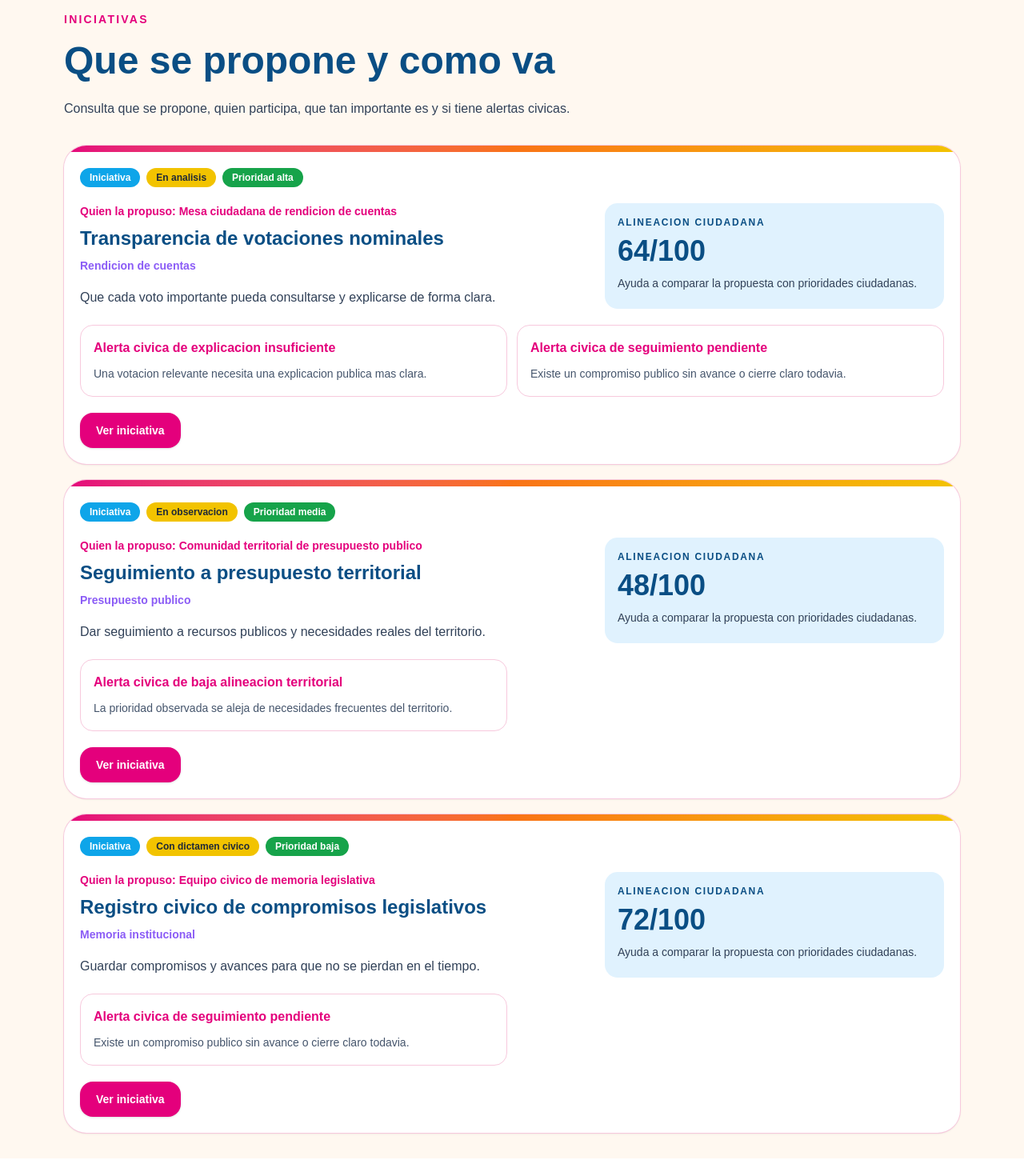
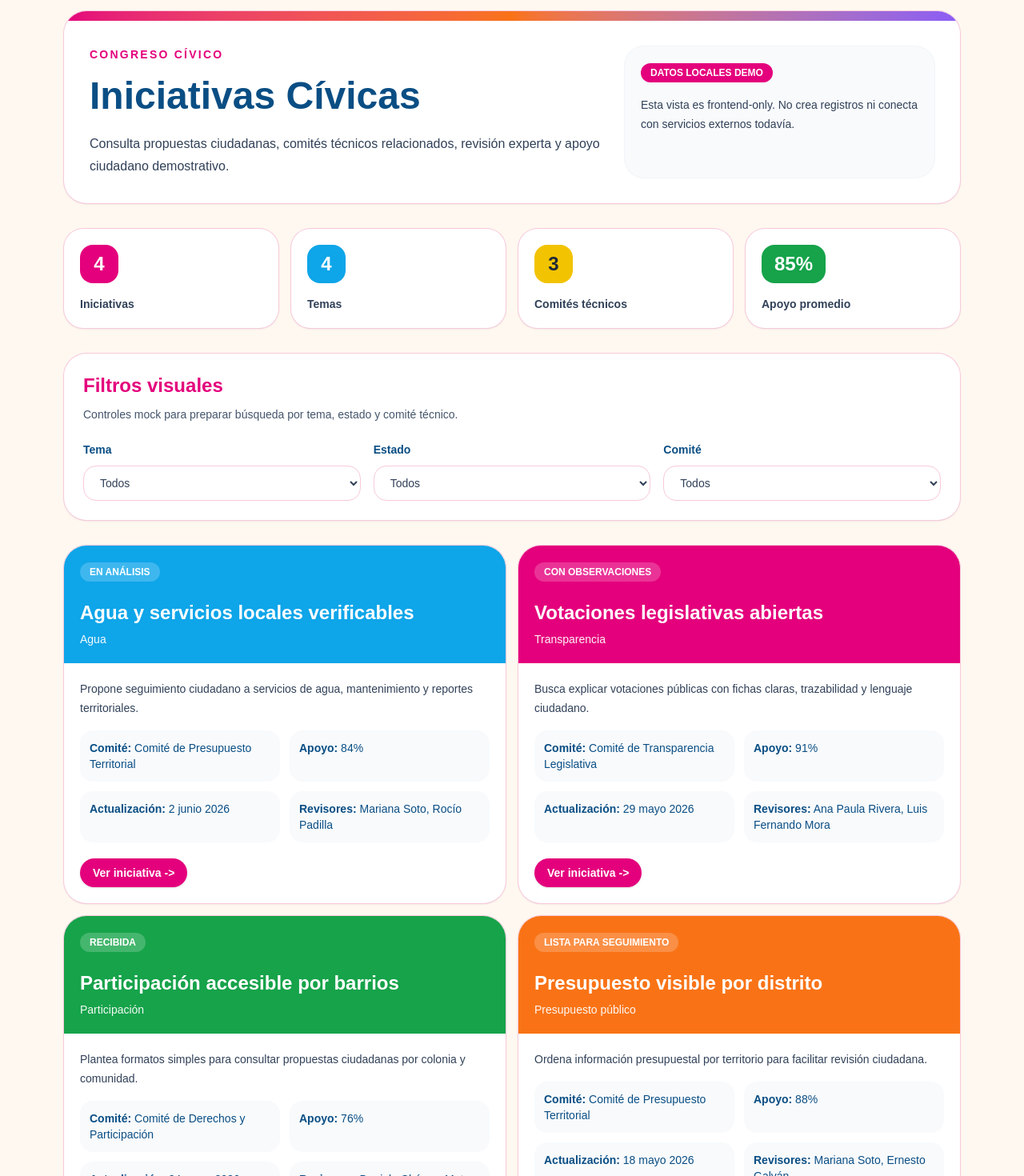
Before and after one commit to TecnocraciaParticipativaMexico/Plataforma, a Next.js app in the folder web/: page /congreso-civico/iniciativas in a window 1280 px wide. Shown: the part 60-1530 px from the top of the page at 80% size. Before the commit the page ends 1508 px from the top, so only its background shows below. Built offline with nearby package versions, Linux system fonts and the light colour scheme.

Commit message:
Actualizar listado de iniciativas cívicas

```diff
--- a/web/app/congreso-civico/iniciativas/page.tsx
+++ b/web/app/congreso-civico/iniciativas/page.tsx
@@ -1,128 +1,192 @@
 import Link from "next/link";
-import {
-  alertasCongresoCivico,
-  iniciativasCongresoCivico,
-} from "../../lib/congresoCivico";
 
-const estadoLabel = {
-  observacion: "En observacion",
-  analisis: "En analisis",
-  dictamen: "Con dictamen civico",
+type EstadoVisual = "loading" | "empty" | "error";
+type EstadoIniciativa = "Recibida" | "En análisis" | "Con observaciones" | "Lista para seguimiento";
+
+type IniciativaCivica = {
+  id: string;
+  titulo: string;
+  tema: string;
+  estado: EstadoIniciativa;
+  comiteTecnico: string;
+  expertosRevisores: string[];
+  apoyoCiudadano: number;
+  fechaActualizacion: string;
+  resumen: string;
+  color: string;
 };
 
-const prioridadLabel = {
-  baja: "Prioridad baja",
-  media: "Prioridad media",
-  alta: "Prioridad alta",
+const iniciativasCivicas: IniciativaCivica[] = [
+  {
+    id: "agua-y-servicios-locales",
+    titulo: "Agua y servicios locales verificables",
+    tema: "Agua",
+    estado: "En análisis",
+    comiteTecnico: "Comité de Presupuesto Territorial",
+    expertosRevisores: ["Mariana Soto", "Rocío Padilla"],
+    apoyoCiudadano: 84,
+    fechaActualizacion: "2 junio 2026",
+    resumen: "Propone seguimiento ciudadano a servicios de agua, mantenimiento y reportes territoriales.",
+    color: "bg-[#0EA5E9] text-white",
+  },
+  {
+    id: "votaciones-legislativas-abiertas",
+    titulo: "Votaciones legislativas abiertas",
+    tema: "Transparencia",
+    estado: "Con observaciones",
+    comiteTecnico: "Comité de Transparencia Legislativa",
+    expertosRevisores: ["Ana Paula Rivera", "Luis Fernando Mora"],
+    apoyoCiudadano: 91,
+    fechaActualizacion: "29 mayo 2026",
+    resumen: "Busca explicar votaciones públicas con fichas claras, trazabilidad y lenguaje ciudadano.",
+    color: "bg-[#E4007C] text-white",
+  },
+  {
+    id: "participacion-accesible-barrios",
+    titulo: "Participación accesible por barrios",
+    tema: "Participación",
+    estado: "Recibida",
+    comiteTecnico: "Comité de Derechos y Participación",
+    expertosRevisores: ["Daniela Chávez", "Mateo Núñez"],
+    apoyoCiudadano: 76,
+    fechaActualizacion: "24 mayo 2026",
+    resumen: "Plantea formatos simples para consultar propuestas ciudadanas por colonia y comunidad.",
+    color: "bg-[#16A34A] text-white",
+  },
+  {
+    id: "presupuesto-visible-distrito",
+    titulo: "Presupuesto visible por distrito",
+    tema: "Presupuesto público",
+    estado: "Lista para seguimiento",
+    comiteTecnico: "Comité de Presupuesto Territorial",
+    expertosRevisores: ["Mariana Soto", "Ernesto Galván"],
+    apoyoCiudadano: 88,
+    fechaActualizacion: "18 mayo 2026",
+    resumen: "Ordena información presupuestal por territorio para facilitar revisión ciudadana.",
+    color: "bg-[#F97316] text-white",
+  },
+];
+
+const filtros = [
+  { label: "Tema", opciones: ["Todos", "Agua", "Transparencia", "Participación", "Presupuesto público"] },
+  { label: "Estado", opciones: ["Todos", "Recibida", "En análisis", "Con observaciones", "Lista para seguimiento"] },
+  { label: "Comité", opciones: ["Todos", "Transparencia Legislativa", "Presupuesto Territorial", "Derechos y Participación"] },
+] as const;
+
+const estadosVisuales: Record<EstadoVisual, { titulo: string; descripcion: string; clase: string }> = {
+  loading: {
+    titulo: "Cargando iniciativas",
+    descripcion: "La lista de iniciativas cívicas se está preparando para consulta ciudadana.",
+    clase: "bg-[#E0F2FE] text-[#0369A1]",
+  },
+  empty: {
+    titulo: "Sin iniciativas disponibles",
+    descripcion: "Cuando existan iniciativas demostrativas aparecerán en esta sección.",
+    clase: "bg-[#FFF1A8] text-[#0A4E84]",
+  },
+  error: {
+    titulo: "No se pudo mostrar la información",
+    descripcion: "Esta vista no se conecta a servicios externos; el estado sirve como referencia visual.",
+    clase: "bg-[#FCE7F3] text-[#BE185D]",
+  },
 };
-
-const propuestaPor = {
-  "ini-001": "Mesa ciudadana de rendicion de cuentas",
-  "ini-002": "Comunidad territorial de presupuesto publico",
-  "ini-003": "Equipo civico de memoria legislativa",
-} as const;
-
-const resumenSimple = {
-  "ini-001": "Que cada voto importante pueda consultarse y explicarse de forma clara.",
-  "ini-002": "Dar seguimiento a recursos publicos y necesidades reales del territorio.",
-  "ini-003": "Guardar compromisos y avances para que no se pierdan en el tiempo.",
-} as const;
-
-function obtenerAlertasRelacionadas(alertaIds: string[]) {
-  return alertasCongresoCivico.filter((alerta) => alertaIds.includes(alerta.id));
-}
 
 export default function CongresoCivicoIniciativasPage() {
   return (
     <main className="min-h-screen bg-[#FFF8F0] text-[#0A4E84]">
       <div className="mx-auto max-w-6xl px-4 py-8">
         <Link href="/congreso-civico" className="mb-5 inline-block text-sm font-semibold text-[#E4007C]">
-          {"<-"} Volver a Congreso Civico
+          {"<-"} Volver a Congreso Cívico
         </Link>
 
-        <section className="mb-8 max-w-3xl">
-          <div className="mb-3 text-sm font-bold uppercase tracking-[0.16em] text-[#E4007C]">
-            Iniciativas
+        <section className="mb-8 overflow-hidden rounded-[28px] bg-white shadow-sm ring-1 ring-[#F7C9DD]">
+          <div className="h-3 bg-gradient-to-r from-[#E4007C] via-[#F97316] via-[#F2C300] via-[#16A34A] via-[#0EA5E9] to-[#8B5CF6]" />
+          <div className="grid gap-6 p-6 md:grid-cols-[1.25fr_0.75fr] md:p-8">
+            <div>
+              <div className="mb-3 text-sm font-bold uppercase tracking-[0.16em] text-[#E4007C]">Congreso Cívico</div>
+              <h1 className="max-w-3xl text-4xl font-bold leading-tight md:text-5xl">Iniciativas Cívicas</h1>
+              <p className="mt-4 max-w-3xl text-base leading-7 text-slate-700">
+                Consulta propuestas ciudadanas, comités técnicos relacionados, revisión experta y apoyo ciudadano demostrativo.
+              </p>
             </div>
-          <h1 className="text-4xl font-bold leading-tight md:text-5xl">
-            Que se propone y como va
-          </h1>
-          <p className="mt-4 text-base leading-7 text-slate-700">
-            Consulta que se propone, quien participa, que tan importante es y si tiene alertas civicas.
+            <aside className="rounded-[24px] bg-[#F8FAFC] p-5 ring-1 ring-slate-100">
+              <div className="inline-flex rounded-full bg-[#E4007C] px-3 py-1 text-xs font-bold uppercase text-white">Datos locales demo</div>
+              <p className="mt-4 text-sm leading-6 text-slate-700">
+                Esta vista es frontend-only. No crea registros ni conecta con servicios externos todavía.
               </p>
+            </aside>
+          </div>
         </section>
 
-        <section className="grid gap-5">
-          {iniciativasCongresoCivico.map((iniciativa) => {
-            const alertas = obtenerAlertasRelacionadas(iniciativa.alertasRelacionadas);
+        <section className="mb-8 grid gap-4 md:grid-cols-4">
+          {[
+            { label: "Iniciativas", valor: iniciativasCivicas.length, clase: "bg-[#E4007C] text-white" },
+            { label: "Temas", valor: 4, clase: "bg-[#0EA5E9] text-white" },
+            { label: "Comités técnicos", valor: 3, clase: "bg-[#F2C300] text-[#1F2937]" },
+            { label: "Apoyo promedio", valor: "85%", clase: "bg-[#16A34A] text-white" },
+          ].map((metrica) => (
+            <article key={metrica.label} className="rounded-[24px] bg-white p-5 shadow-sm ring-1 ring-[#F7C9DD]">
+              <div className={`${metrica.clase} mb-4 inline-flex h-12 min-w-12 items-center justify-center rounded-2xl px-4 text-2xl font-bold`}>{metrica.valor}</div>
+              <div className="text-sm font-bold text-slate-700">{metrica.label}</div>
+            </article>
+          ))}
+        </section>
 
-            return (
+        <section className="mb-8 rounded-[28px] bg-white p-6 shadow-sm ring-1 ring-[#F7C9DD]">
+          <h2 className="text-2xl font-bold text-[#E4007C]">Filtros visuales</h2>
+          <p className="mt-2 text-sm leading-6 text-slate-600">Controles mock para preparar búsqueda por tema, estado y comité técnico.</p>
+          <div className="mt-5 grid gap-4 md:grid-cols-3">
+            {filtros.map((filtro) => (
+              <label key={filtro.label} className="block">
+                <span className="text-sm font-bold text-[#0A4E84]">{filtro.label}</span>
+                <select className="mt-2 w-full rounded-2xl border border-[#F7C9DD] bg-white px-4 py-3 text-sm text-slate-700 outline-none transition focus:border-[#E4007C] focus:ring-2 focus:ring-[#F7C9DD]" defaultValue={filtro.opciones[0]}>
+                  {filtro.opciones.map((opcion) => (
+                    <option key={opcion} value={opcion}>{opcion}</option>
+                  ))}
+                </select>
+              </label>
+            ))}
+          </div>
+        </section>
+
+        <section className="mb-8 grid gap-4 md:grid-cols-2">
+          {iniciativasCivicas.map((iniciativa) => (
             <article key={iniciativa.id} className="overflow-hidden rounded-[28px] bg-white shadow-sm ring-1 ring-[#F7C9DD]">
-                <div className="h-2 bg-gradient-to-r from-[#E4007C] via-[#F97316] to-[#F2C300]" />
+              <div className={`${iniciativa.color} p-5`}>
+                <div className="mb-6 inline-flex rounded-full bg-white/20 px-3 py-1 text-xs font-bold uppercase">{iniciativa.estado}</div>
+                <h2 className="text-2xl font-bold leading-tight">{iniciativa.titulo}</h2>
+                <p className="mt-2 text-sm opacity-95">{iniciativa.tema}</p>
+              </div>
               <div className="p-5">
-                  <div className="flex flex-wrap gap-2">
-                    <span className="rounded-full bg-[#0EA5E9] px-3 py-1 text-xs font-bold text-white">
-                      Iniciativa
-                    </span>
-                    <span className="rounded-full bg-[#F2C300] px-3 py-1 text-xs font-bold text-[#1F2937]">
-                      {estadoLabel[iniciativa.estado]}
-                    </span>
-                    <span className="rounded-full bg-[#16A34A] px-3 py-1 text-xs font-bold text-white">
-                      {prioridadLabel[iniciativa.prioridad]}
-                    </span>
+                <p className="text-sm leading-6 text-slate-700">{iniciativa.resumen}</p>
+                <div className="mt-4 grid gap-3 sm:grid-cols-2">
+                  <div className="rounded-2xl bg-[#F8FAFC] p-3 text-sm"><strong>Comité:</strong> {iniciativa.comiteTecnico}</div>
+                  <div className="rounded-2xl bg-[#F8FAFC] p-3 text-sm"><strong>Apoyo:</strong> {iniciativa.apoyoCiudadano}%</div>
+                  <div className="rounded-2xl bg-[#F8FAFC] p-3 text-sm"><strong>Actualización:</strong> {iniciativa.fechaActualizacion}</div>
+                  <div className="rounded-2xl bg-[#F8FAFC] p-3 text-sm"><strong>Revisores:</strong> {iniciativa.expertosRevisores.join(", ")}</div>
                 </div>
-
-                  <div className="mt-5 grid gap-5 lg:grid-cols-[1.2fr_0.8fr]">
-                    <div>
-                      <p className="text-sm font-bold text-[#E4007C]">
-                        Quien la propuso: {propuestaPor[iniciativa.id as keyof typeof propuestaPor]}
-                      </p>
-                      <h2 className="mt-2 text-2xl font-bold text-[#0A4E84]">{iniciativa.titulo}</h2>
-                      <p className="mt-2 text-sm font-semibold text-[#8B5CF6]">{iniciativa.tema}</p>
-                      <p className="mt-4 text-base leading-7 text-slate-700">
-                        {resumenSimple[iniciativa.id as keyof typeof resumenSimple]}
-                      </p>
-                    </div>
-
-                    <div className="rounded-2xl bg-[#E0F2FE] p-4">
-                      <div className="text-xs font-bold uppercase tracking-[0.14em] text-[#0A4E84]">
-                        Alineacion ciudadana
-                      </div>
-                      <div className="mt-2 text-4xl font-bold text-[#0A4E84]">
-                        {iniciativa.indiceAlineacionCiudadana ?? "Sin dato"}
-                        {typeof iniciativa.indiceAlineacionCiudadana === "number" ? "/100" : ""}
-                      </div>
-                      <p className="mt-2 text-sm leading-6 text-slate-700">
-                        Ayuda a comparar la propuesta con prioridades ciudadanas.
-                      </p>
-                    </div>
-                  </div>
-
-                  <div className="mt-5 grid gap-3 md:grid-cols-2">
-                    {alertas.length > 0 ? (
-                      alertas.map((alerta) => (
-                        <div key={alerta.id} className="rounded-2xl border border-[#F7C9DD] p-4">
-                          <div className="font-bold text-[#E4007C]">{alerta.tipo}</div>
-                          <p className="mt-2 text-sm leading-6 text-slate-600">{alerta.descripcion}</p>
-                        </div>
-                      ))
-                    ) : (
-                      <div className="rounded-2xl border border-[#F7C9DD] p-4 text-sm text-slate-600">
-                        Sin alertas civicas por ahora.
-                      </div>
-                    )}
-                  </div>
-
-                  <Link
-                    href={`/congreso-civico/iniciativas/${iniciativa.id}`}
-                    className="mt-5 inline-block rounded-2xl bg-[#E4007C] px-5 py-3 text-sm font-bold text-white shadow-sm"
-                  >
-                    Ver iniciativa
+                <Link href={`/congreso-civico/iniciativas/${iniciativa.id}`} className="mt-5 inline-flex rounded-full bg-[#E4007C] px-4 py-2 text-sm font-bold text-white shadow-sm transition hover:bg-[#C9006B]">
+                  Ver iniciativa -&gt;
                 </Link>
               </div>
             </article>
+          ))}
+        </section>
+
+        <section className="rounded-[28px] bg-white p-6 shadow-sm ring-1 ring-[#F7C9DD]">
+          <h2 className="text-xl font-bold text-[#E4007C]">Estados de interfaz</h2>
+          <div className="mt-4 grid gap-3 md:grid-cols-3">
+            {(Object.keys(estadosVisuales) as EstadoVisual[]).map((tipo) => {
+              const estado = estadosVisuales[tipo];
+              return (
+                <div key={tipo} className="rounded-2xl bg-[#F8FAFC] p-4">
+                  <span className={`${estado.clase} inline-flex rounded-full px-3 py-1 text-xs font-bold uppercase`}>{tipo}</span>
+                  <div className="mt-3 font-bold text-[#0A4E84]">{estado.titulo}</div>
+                  <p className="mt-1 text-sm leading-6 text-slate-600">{estado.descripcion}</p>
+                </div>
               );
             })}
+          </div>
         </section>
       </div>
     </main>
```
Lines whose indentation alone changed are shown as unchanged.
